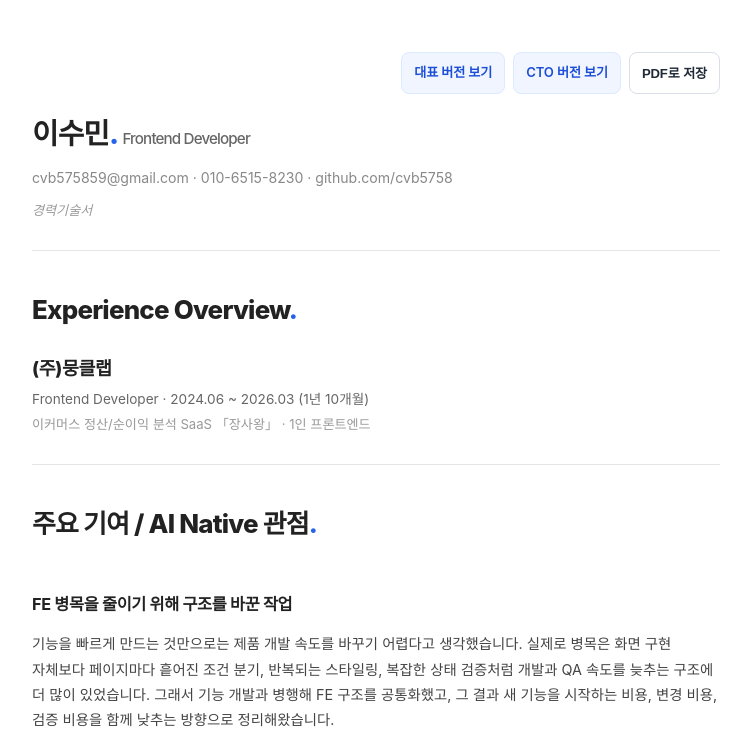
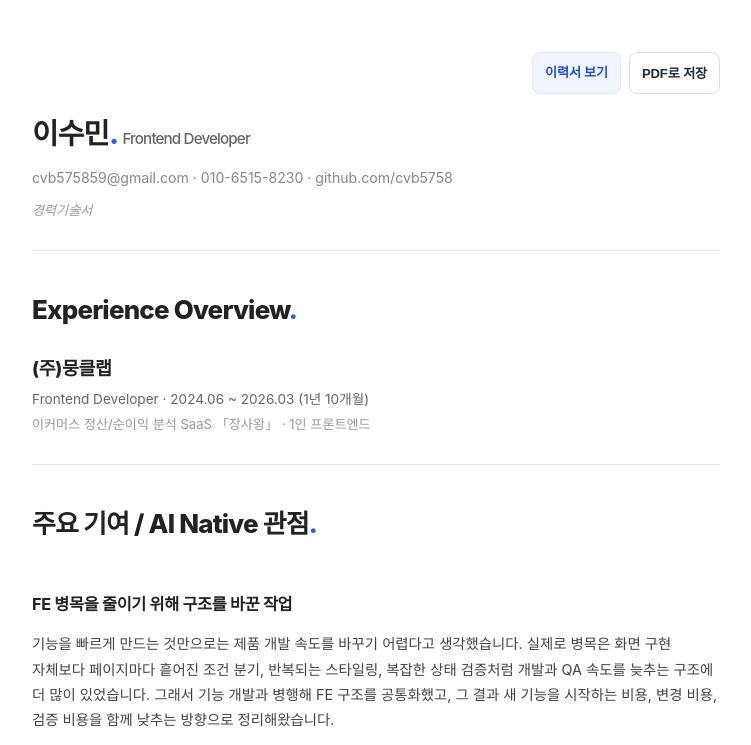
Before and after one commit to cvb5758/resume, a website: page career_detail_ai_native.html in a window 1280 px wide. Shown: the top 745 px of the page, without its empty margins (264-1015 px from the left). Drawn offline with Linux system fonts and the light colour scheme; a web font is replaced by a local one.

Commit message:
simplify resume navigation buttons

```diff
--- a/career_detail_ai_native.html
+++ b/career_detail_ai_native.html
@@ -279,8 +279,7 @@
 <body>
   <main>
     <div class="actions" style="gap:8px;">
-      <a class="nav-btn" href="index.html">대표 버전 보기</a>
-      <a class="nav-btn" href="index_v3_cto.html">CTO 버전 보기</a>
+      <a class="nav-btn" href="index.html">이력서 보기</a>
       <button class="print-btn" onclick="window.print()">PDF로 저장</button>
     </div>
     <header>
```
Also changed, not shown: index.html (+0 -1 lines), index_v3.html (+0 -1 lines).
